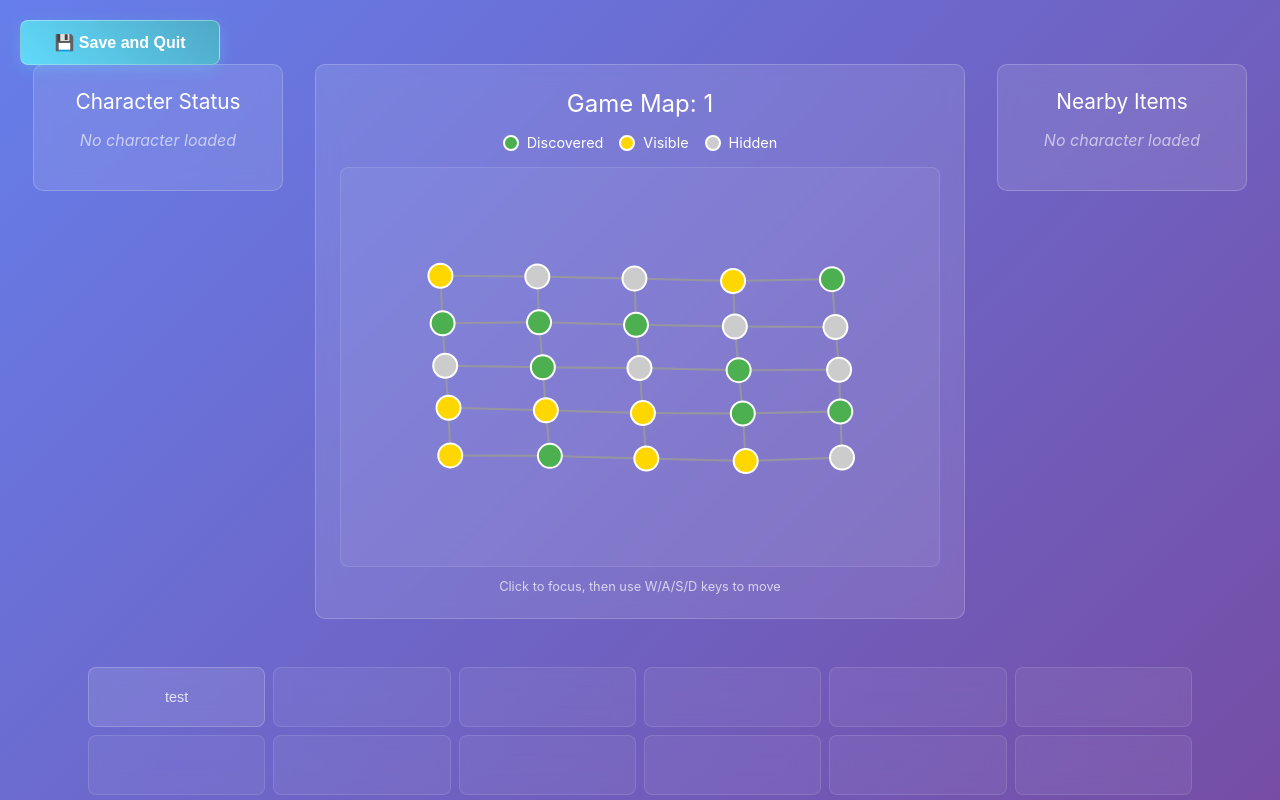
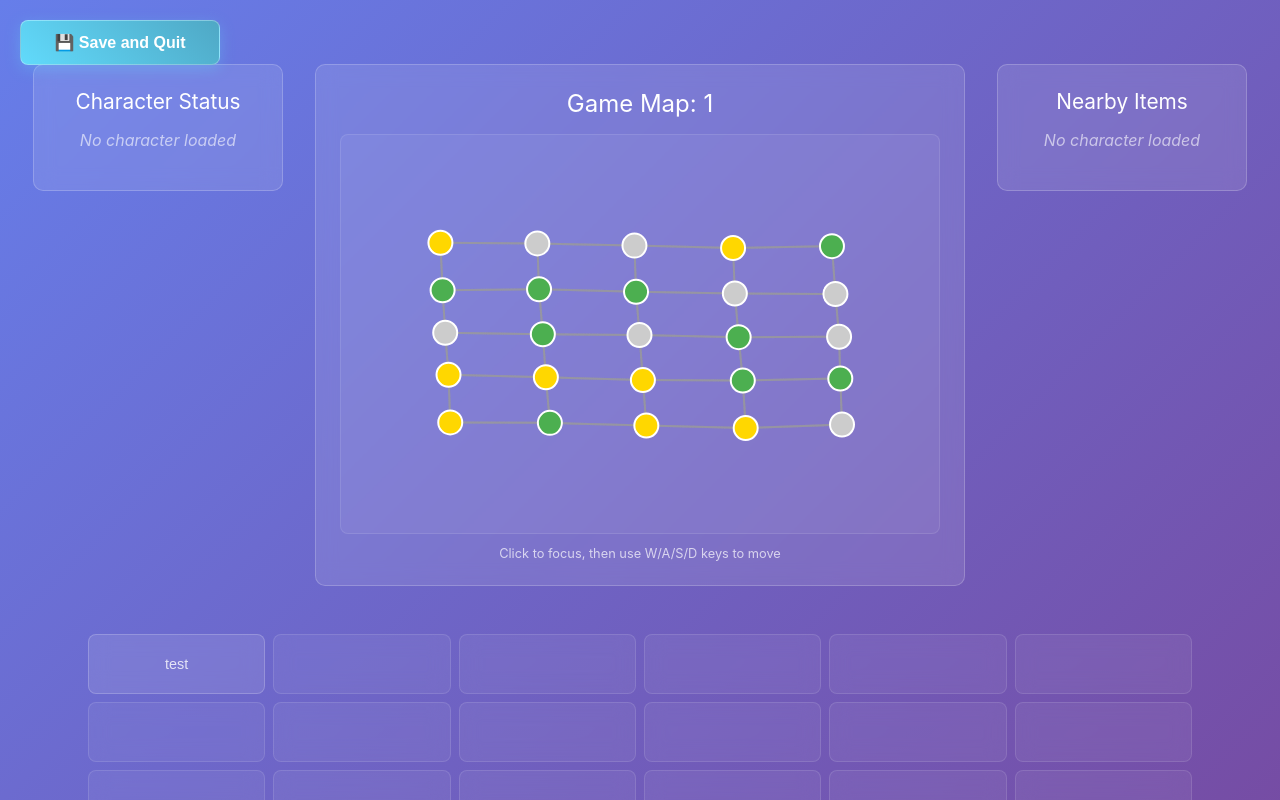
Before and after one commit to AustinHoover/adventure-game-test, a React (Create React App) app: page /explore in a window 1280 px wide. Built offline with nearby package versions, Linux system fonts and the light colour scheme; the HTML template or start-up script is replaced by a standard one.

Commit message:
map visualizer work

```diff
--- a/src/components/GameMapVisualizer.tsx
+++ b/src/components/GameMapVisualizer.tsx
@@ -1,6 +1,7 @@
 import React, { useEffect, useRef } from 'react';
 import * as d3 from 'd3';
 import type { GameMap, Location } from '../game/interface/map-interfaces';
+import { CharacterRegistryManager } from '../game/interface/character-interfaces';
 import './GameMapVisualizer.css';
 
 interface MapProps {
@@ -251,6 +252,29 @@ const GameMapVisualizer: React.FC<MapProps> = ({ gameMap, locations, playerLocat
       .attr("fill", "#000000") // Black door
       .attr("pointer-events", "none"); // Prevent icon from interfering with clicks
 
+    // Add character icon for locations with characters (excluding player)
+    node.append("text")
+      .text((d: any) => {
+        // Get characters at this location (excluding the player)
+        const registryManager = CharacterRegistryManager.getInstance();
+        const charactersAtLocation = registryManager.getAllCharacters().filter(char =>
+          char.location === d.id &&
+          char.mapId === gameMap.id
+        );
+
+        // Show character icon (👤) if there are non-player characters at this location
+        if (charactersAtLocation.length > 0) {
+          return "👤";
+        }
+        return "";
+      })
+      .attr("x", 0)
+      .attr("y", 0) // Center the character icon
+      .attr("font-size", "12px")
+      .attr("text-anchor", "middle")
+      .attr("fill", "#000000") // Black character icon
+      .attr("pointer-events", "none"); // Prevent icon from interfering with clicks
+
     // Add labels to nodes (only if showName is true)
     node.append("text")
       .text((d: any) => d.showName ? d.name : "")
@@ -302,26 +326,6 @@ const GameMapVisualizer: React.FC<MapProps> = ({ gameMap, locations, playerLocat
       style={{ outline: 'none' }}
     >
       <h3>Game Map: {gameMap.id}</h3>
-      <div className="map-legend">
-        <div className="legend-item">
-          <div className="legend-color discovered"></div>
-          <span>Discovered</span>
-        </div>
-        <div className="legend-item">
-          <div className="legend-color visible"></div>
-          <span>Visible</span>
-        </div>
-        <div className="legend-item">
-          <div className="legend-color hidden"></div>
-          <span>Hidden</span>
-        </div>
-        {playerLocationId && (
-          <div className="legend-item">
-            <div className="legend-color player"></div>
-            <span>Player Location</span>
-          </div>
-        )}
-      </div>
       <svg
         ref={svgRef}
         width="600"
```
